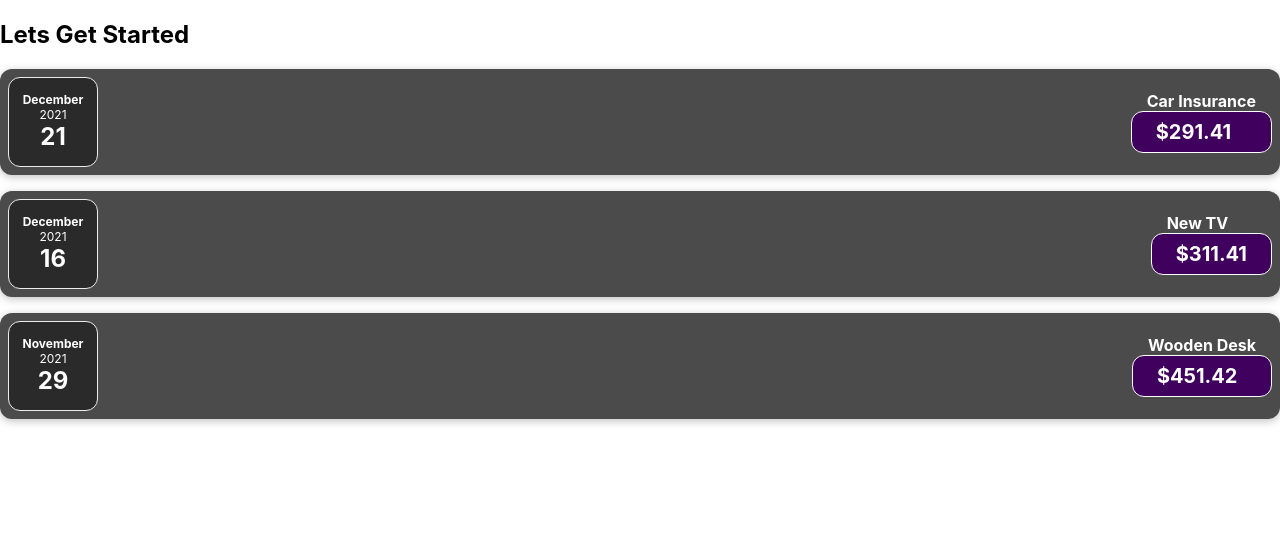
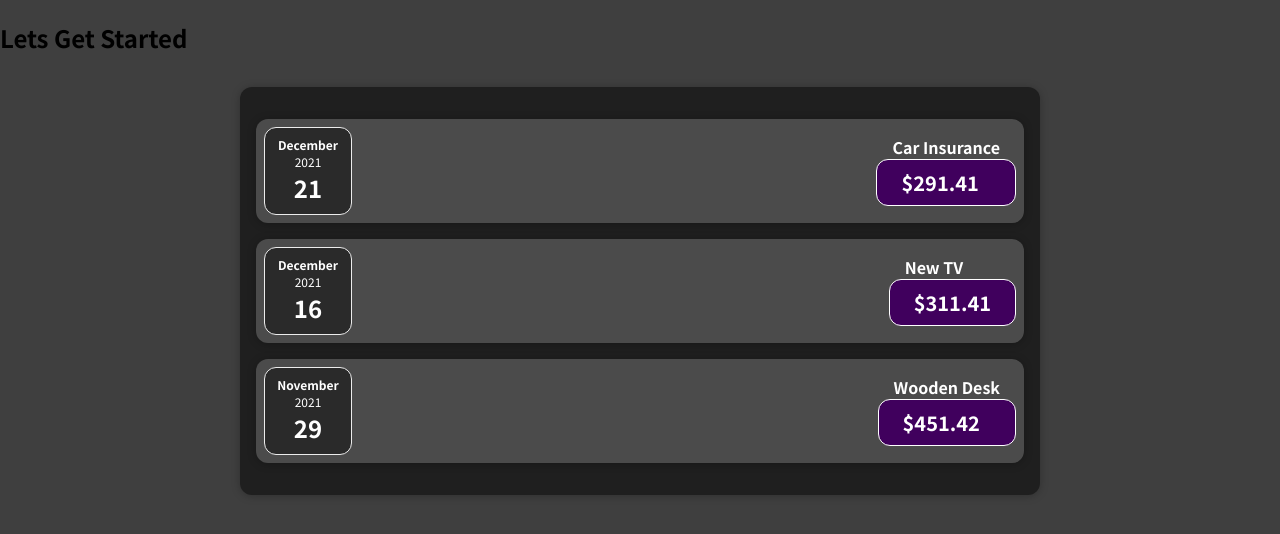
Before and after one commit to clopst/react-complete-guide, a React (Create React App) app: page / in a window 1280 px wide. Shown: the top 534 px of the page. Built offline with nearby package versions, Linux system fonts and the light colour scheme.

Commit message:
create card component

```diff
--- a/src/App.js
+++ b/src/App.js
@@ -1,4 +1,5 @@
 import { ExpenseItem } from './components/ExpenseItem';
+import { Expenses } from './components/Expenses';
 
 export const App = () => {
   const expenses = [
@@ -22,13 +23,7 @@ export const App = () => {
   return (
     <div>
       <h2>Lets Get Started</h2>
-      {expenses.map((expense) => (
-        <ExpenseItem
-          title={expense.title}
-          amount={expense.amount}
-          date={expense.date}
-        />
-      ))}
+      <Expenses items={expenses} />
     </div>
   );
 };
--- /dev/null
+++ b/src/components/Card.css
@@ -0,0 +1,4 @@
+.card {
+  border-radius: 12px;
+  box-shadow: 0 1px 8px rgba(0, 0, 0, 0.25);
+}
--- /dev/null
+++ b/src/components/Card.js
@@ -0,0 +1,7 @@
+import './Card.css';
+
+export const Card = (props) => {
+  const classes = 'card ' + props.className;
+
+  return <div className={classes}>{props.children}</div>;
+};
--- a/src/components/ExpenseItem.css
+++ b/src/components/ExpenseItem.css
@@ -2,10 +2,8 @@
   display: flex;
   justify-content: space-between;
   align-items: center;
-  box-shadow: 0 2px 8px rgba(0, 0, 0, 0.25);
   padding: 0.5rem;
   margin: 1rem 0;
-  border-radius: 12px;
   background-color: #4b4b4b;
 }
 
--- a/src/components/ExpenseItem.js
+++ b/src/components/ExpenseItem.js
@@ -1,3 +1,4 @@
+import { Card } from './Card';
 import { ExpenseDate } from './ExpenseDate';
 import './ExpenseItem.css';
 
@@ -5,7 +6,7 @@ export const ExpenseItem = (props) => {
   const { title, amount, date } = props;
 
   return (
-    <div className="expense-item">
+    <Card className="expense-item">
       <div>
         <ExpenseDate date={date} />
       </div>
@@ -13,6 +14,6 @@ export const ExpenseItem = (props) => {
         <h2>{title}</h2>
         <div className="expense-item__price">${amount}</div>
       </div>
-    </div>
+    </Card>
   );
 };
--- /dev/null
+++ b/src/components/Expenses.css
@@ -0,0 +1,7 @@
+.expenses {
+  padding: 1rem;
+  background-color: rgb(31, 31, 31);
+  margin: 2rem auto;
+  width: 50rem;
+  max-width: 95%;
+}
--- /dev/null
+++ b/src/components/Expenses.js
@@ -0,0 +1,15 @@
+import './Expenses.css';
+import { ExpenseItem } from './ExpenseItem';
+import { Card } from './Card';
+
+export const Expenses = (props) => {
+  const { items } = props;
+
+  return (
+    <Card className="expenses">
+      {items.map((item) => (
+        <ExpenseItem title={item.title} amount={item.amount} date={item.date} />
+      ))}
+    </Card>
+  );
+};
--- a/src/index.css
+++ b/src/index.css
@@ -1,13 +1,14 @@
+@import url('https://fonts.googleapis.com/css2?family=Noto+Sans+JP:wght@400;700&display=swap');
+
+* {
+  box-sizing: border-box;
+}
+
+html {
+  font-family: 'Noto Sans JP', sans-serif;
+}
+
 body {
   margin: 0;
-  font-family: -apple-system, BlinkMacSystemFont, 'Segoe UI', 'Roboto', 'Oxygen',
-    'Ubuntu', 'Cantarell', 'Fira Sans', 'Droid Sans', 'Helvetica Neue',
-    sans-serif;
-  -webkit-font-smoothing: antialiased;
-  -moz-osx-font-smoothing: grayscale;
+  background-color: #3f3f3f;
 }
-
-code {
-  font-family: source-code-pro, Menlo, Monaco, Consolas, 'Courier New',
-    monospace;
-}
```
